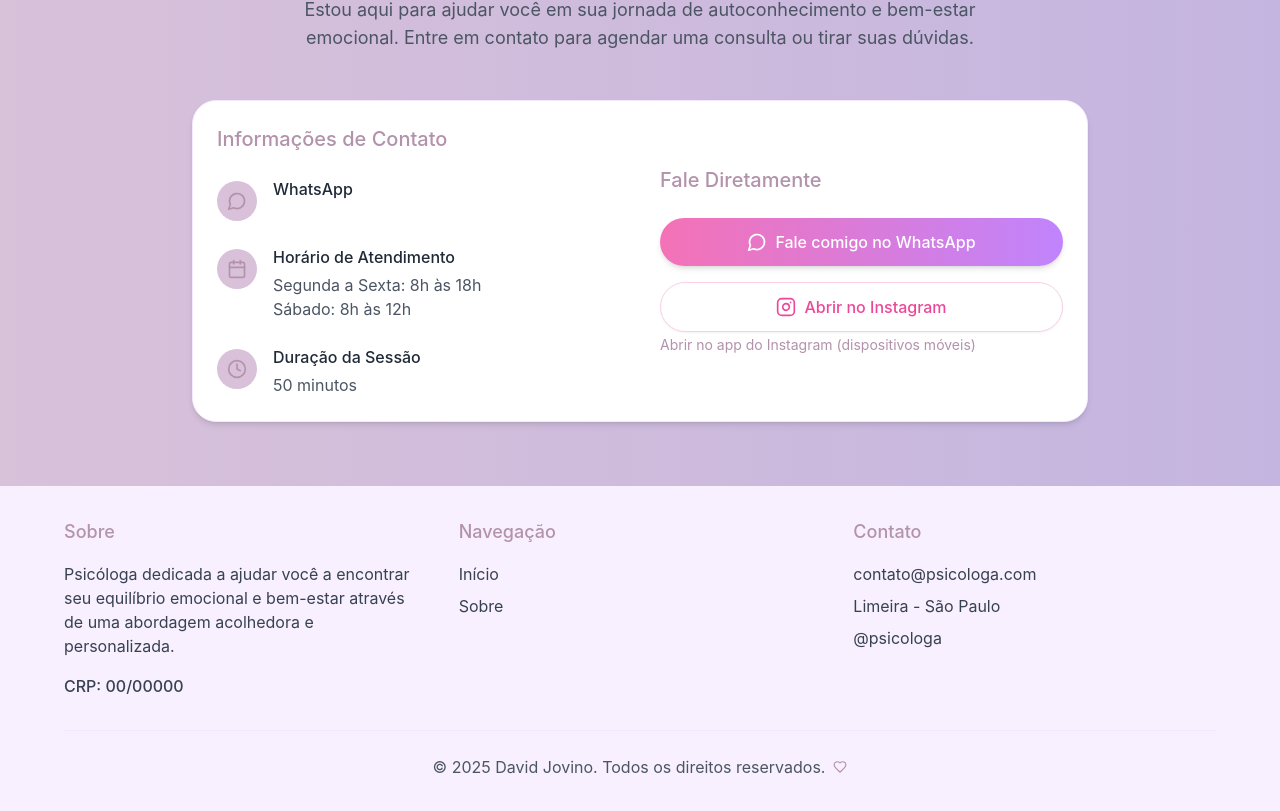
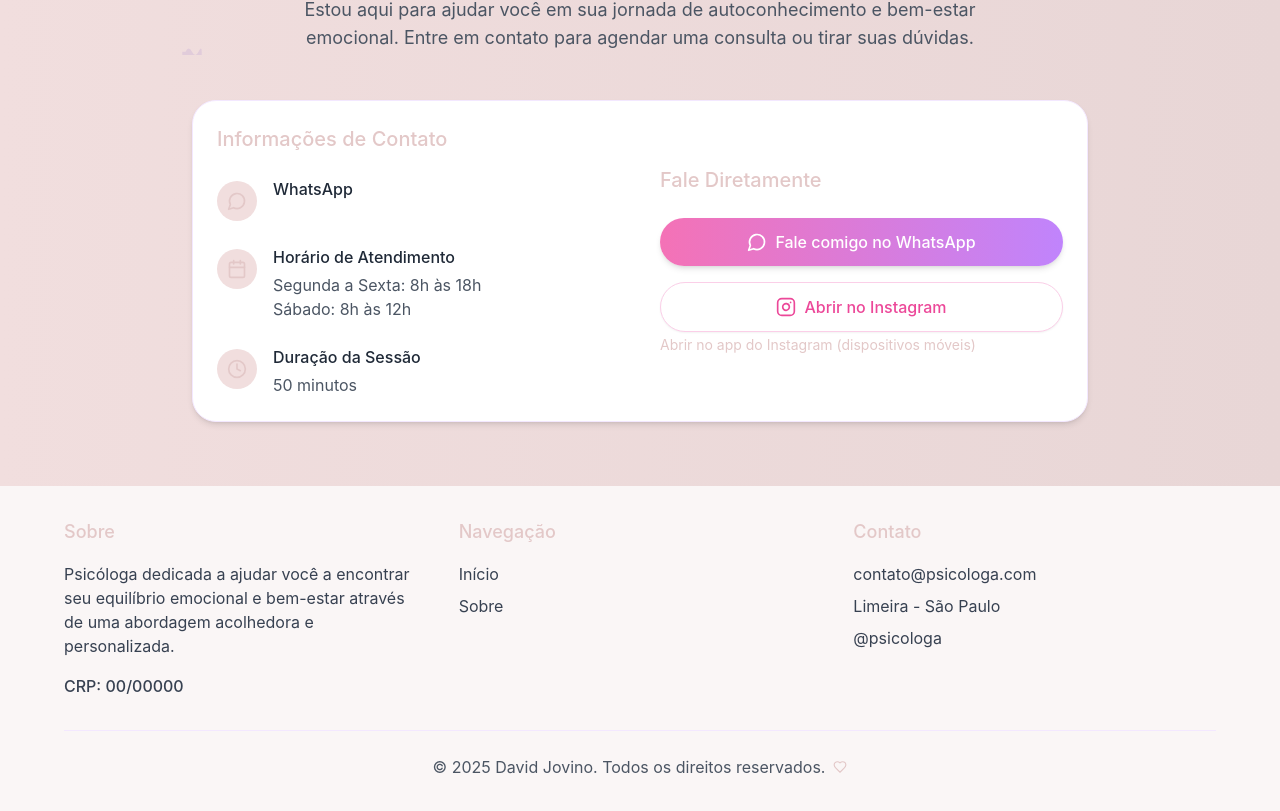
Before and after one commit to DavidJovino/julianamiliatti-website, a React (Vite) app: page / in a window 1280 px wide. Shown: the part 2310-3121 px from the top of the page. Built offline with nearby package versions, Linux system fonts and the light colour scheme; a web font is replaced by a local one.

Commit message:
Mudança de cor em index.css

```diff
--- a/src/components/layout/Footer.jsx
+++ b/src/components/layout/Footer.jsx
@@ -5,7 +5,7 @@ const Footer = () => {
   const whats_phone = import.meta.env.VITE_WHATSAPP_PHONE;
   const phone = import.meta.env.VITE_PHONE;
   return (
-    <footer className="py-8 bg-gradient-to-r from-primary-light/70 to-secondary-light/70">
+    <footer className="py-8 ">
       <div className="container mx-auto px-4">
         <div className="max-w-6xl mx-auto">
           <div className="grid grid-cols-1 md:grid-cols-3 gap-8">
--- a/src/index.css
+++ b/src/index.css
@@ -3,14 +3,14 @@
 @tailwind utilities;
 
 :root {
-  --primary: #b392ac; /* Rosa pastel */
-  --primary-light: #d8c1d9; /* Rosa pastel claro */
-  --secondary: #9d8bb0; /* Roxo pastel */
-  --secondary-light: #c4b5e0; /* Roxo pastel claro */
-  --accent: #ffcb77; /* Amarelo pastel para estrelas */
-  --background: #f8f0ff; /* Fundo lilás muito claro */
-  --text: #4a4a4a; /* Texto escuro */
-  --text-light: #6e6e6e; /* Texto mais claro */
+  --primary: #E3C8C8;        /* Rosa nude principal */
+  --primary-light: #F1DEDE;  /* Rosa claro suave */
+  --secondary: #C1A3A3;      /* Rosé acinzentado */
+  --secondary-light: #E8D6D6;
+  --accent: #D6B26E;         /* Dourado suave (detalhes, estrelas, ícones) */
+  --background: #FAF6F6;     /* Fundo quase branco rosado */
+  --text: #3F3A3A;           /* Texto principal (alto contraste sem ser preto) */
+  --text-light: #6F6767;     /* Texto secundário */
 }
 
 body {
```
